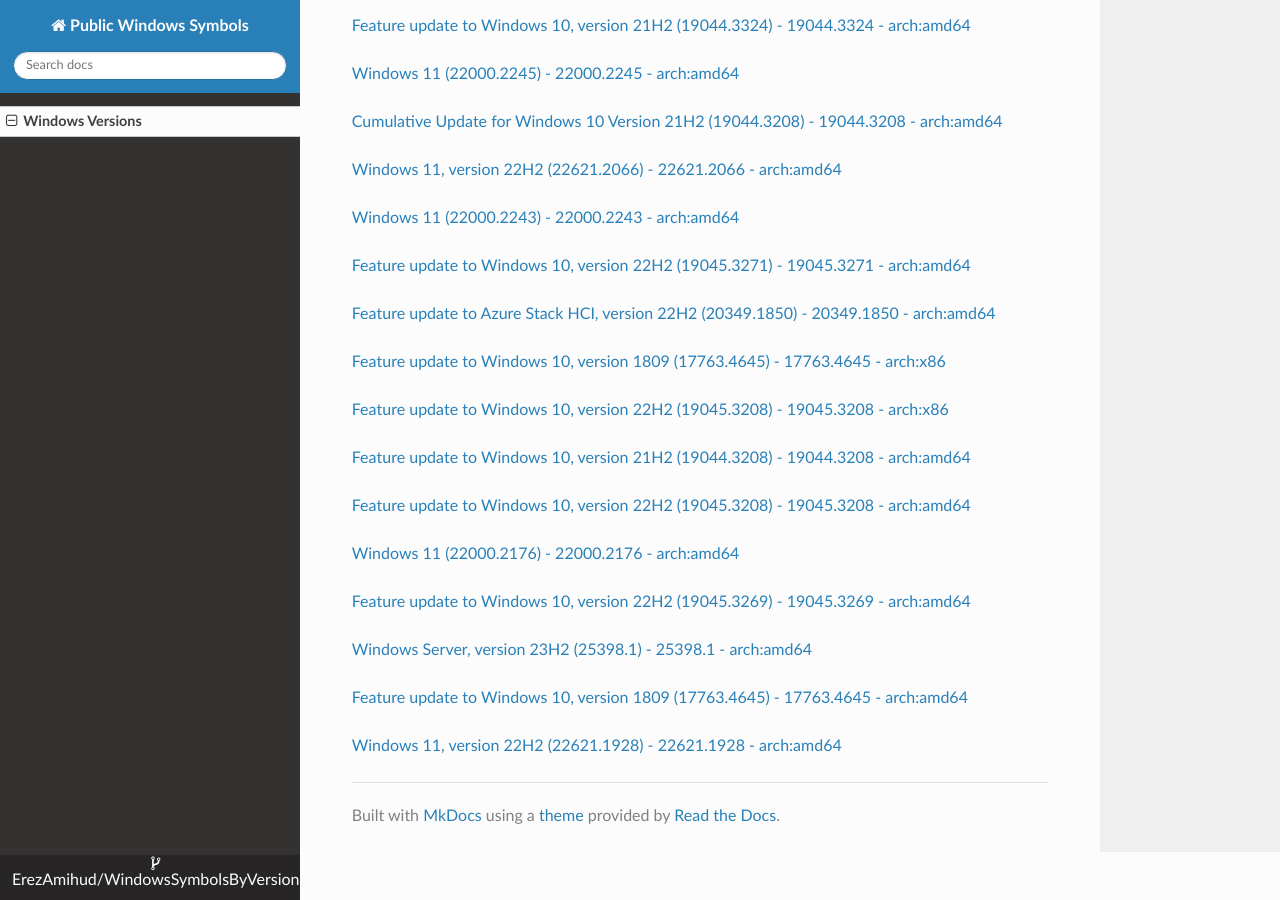
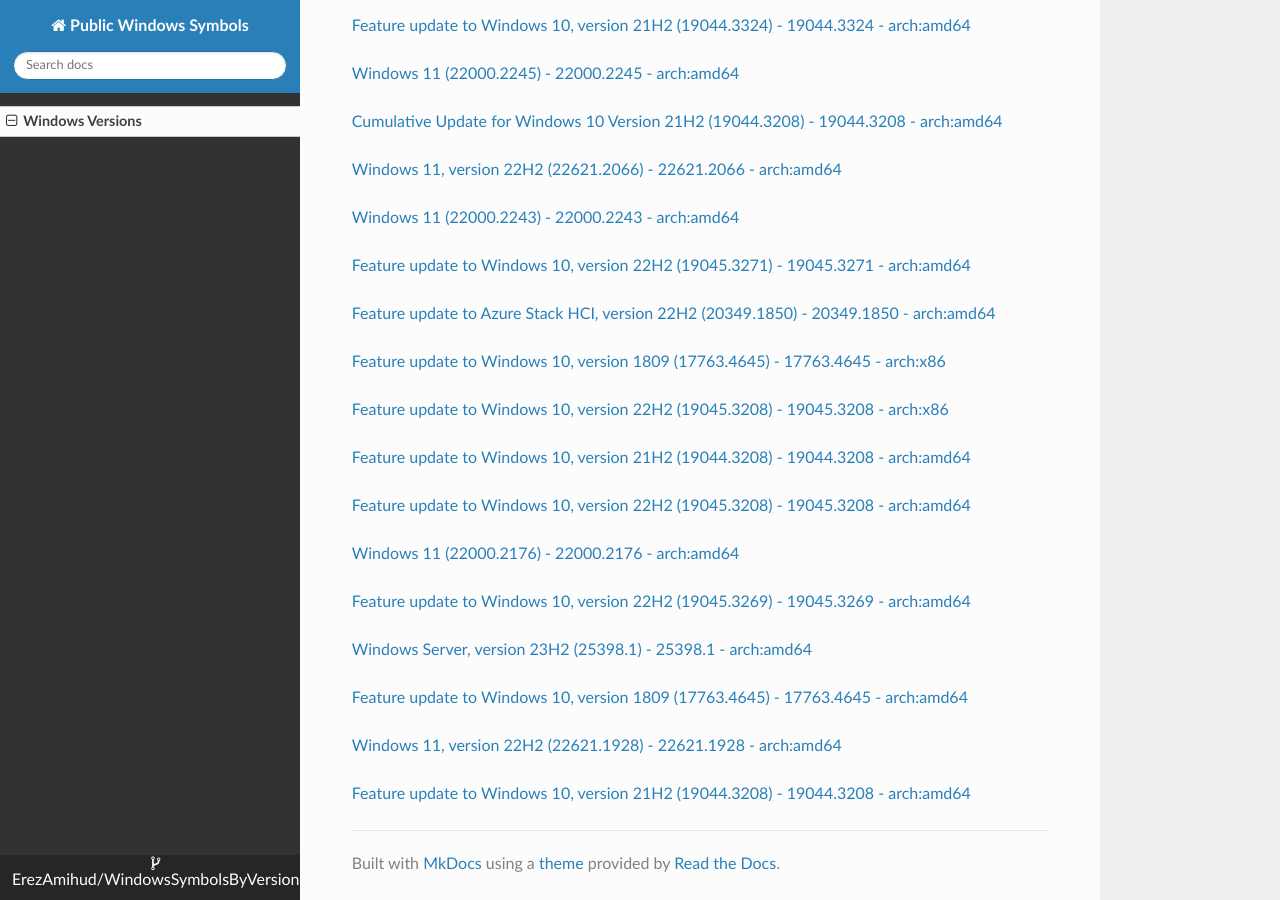
Before and after one commit to ErezAmihud/WindowsSymbolsByVersion, an MkDocs documentation site: the page built from docs/index.md, in a window 1280 px wide and 900 px high, scrolled down 28157 px. Built offline with MkDocs 1.6.1, drawn with Linux system fonts in a browser that asks for light colours; nearby versions of some CDN libraries.

Commit message:
Automated commit, add manifest for 1b786802-e70f-4c24-891c-4766e1912ce2

```diff
--- a/docs/index.md
+++ b/docs/index.md
@@ -1609,3 +1609,6 @@
 
 
 [Windows 11, version 22H2 (22621.1928) - 22621.1928 - arch:amd64](https://github.com/ErezAmihud/WindowsSymbolsByVersion/blob/main/manifests/688ffe9a-36b5-4b16-992c-edcfe8e9a4f6.manifest)
+
+
+[Feature update to Windows 10, version 21H2 (19044.3208) - 19044.3208 - arch:amd64](https://github.com/ErezAmihud/WindowsSymbolsByVersion/blob/main/manifests/1b786802-e70f-4c24-891c-4766e1912ce2.manifest)
```
Also changed, not shown: process_builds.json (+1 -1 lines).
